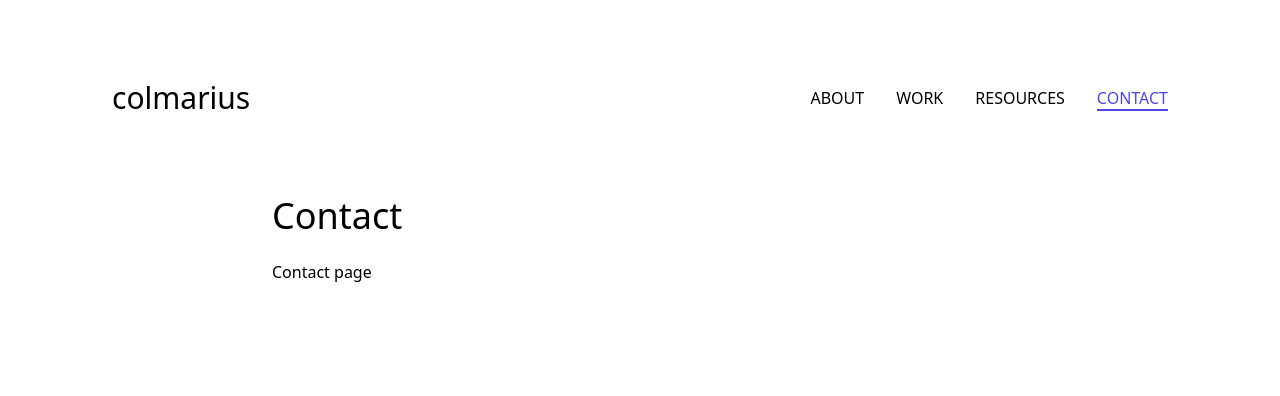
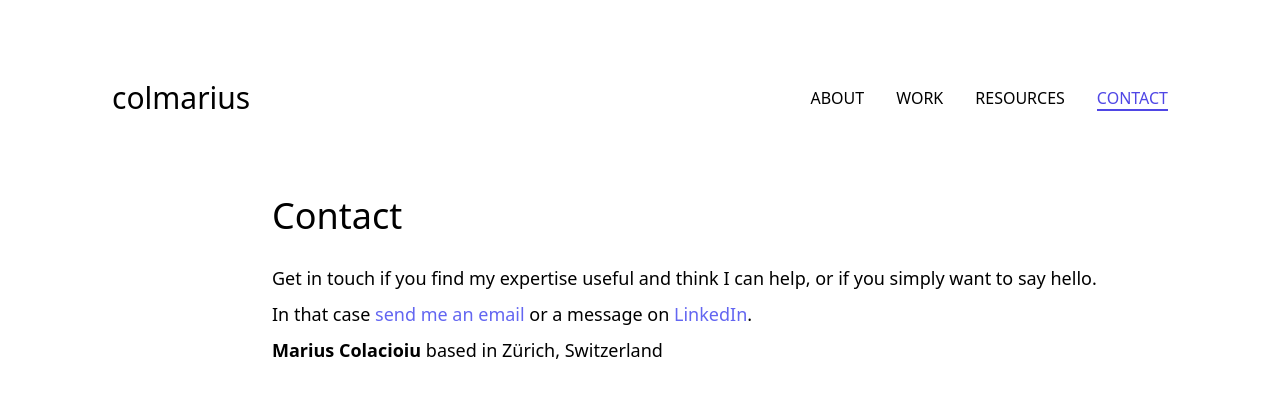
Before and after one commit to colmarius/colmarius.github.io, a React (Vite) app: page /contact in a window 1280 px wide. Shown: the top 396 px of the page. Built offline with nearby package versions, Linux system fonts and the light colour scheme.

Commit message:
Add simple contact page

```diff
--- /dev/null
+++ b/src/config/aboutMe.ts
@@ -0,0 +1,3 @@
+export const ABOUT_ME = Object.freeze({
+  LINKEDIN: 'https://www.linkedin.com/in/mariuscolacioiu/',
+});
--- a/src/config/index.ts
+++ b/src/config/index.ts
@@ -1,2 +1,3 @@
+export * from './aboutMe';
 export * from './messages';
 export * from './navigation';
--- a/src/pages/ContactPage.tsx
+++ b/src/pages/ContactPage.tsx
@@ -1,7 +1,27 @@
+import { ABOUT_ME } from '../config/aboutMe';
 import { Page } from './Page';
 
 export const ContactPage = () => (
   <Page title="Contact">
-    <div>Contact page</div>
+    <div className="text-lg leading-loose">
+      <p>
+        Get in touch if you find my expertise useful and think I can help, or if you simply want to
+        say hello.
+      </p>
+      <p>
+        In that case{' '}
+        <a href="/" className="text-indigo-500">
+          send me an email
+        </a>{' '}
+        or a message on{' '}
+        <a href={ABOUT_ME.LINKEDIN} className="text-indigo-500" target="_blank" rel="noreferrer">
+          LinkedIn
+        </a>
+        .
+      </p>
+      <p>
+        <span className="font-bold"> Marius Colacioiu</span> based in Zürich, Switzerland
+      </p>
+    </div>
   </Page>
 );
```
